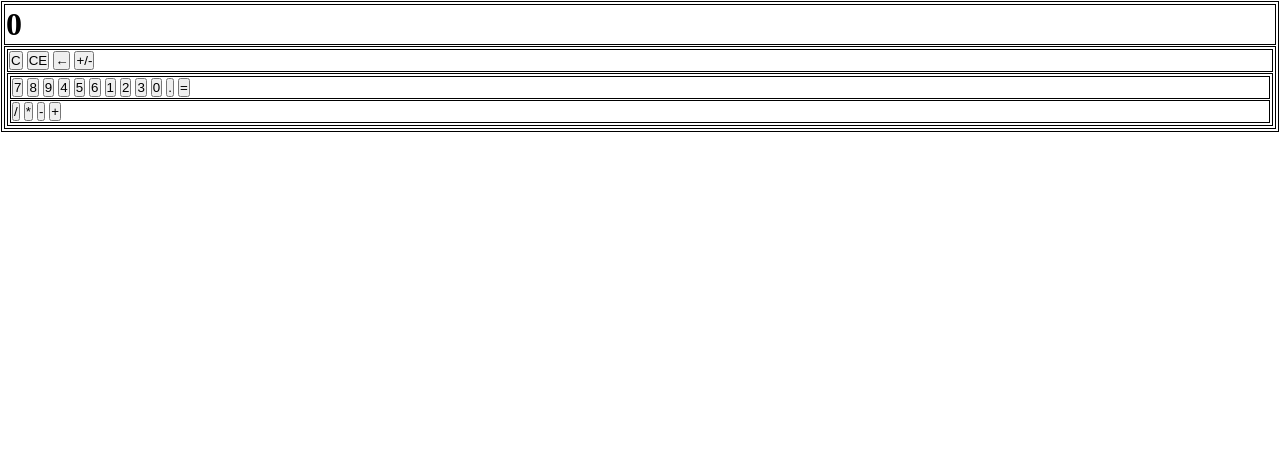
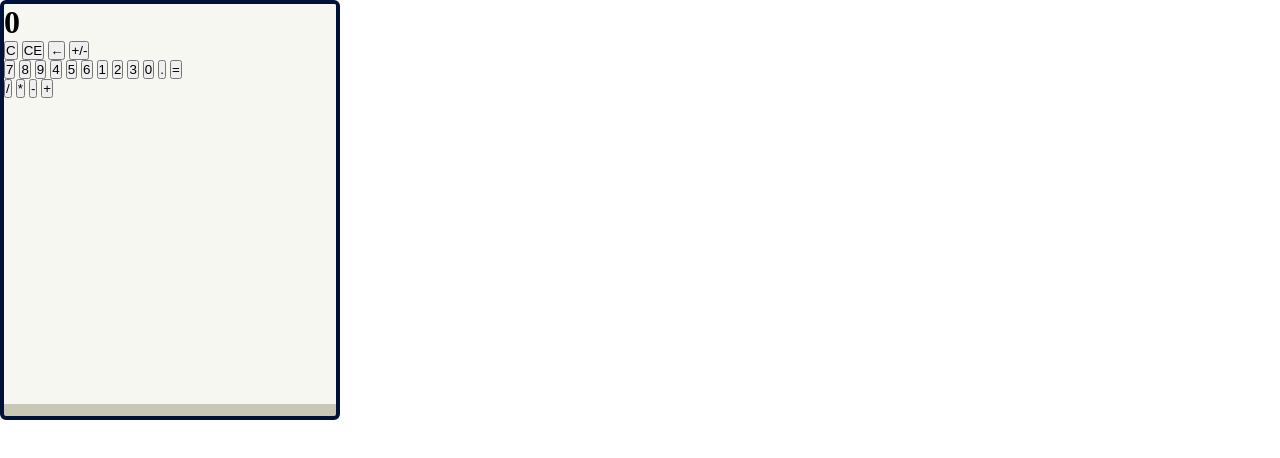
Before and after one commit to thatoneguy087/calculator, a plain HTML site: page index.html in a window 1280 px wide. Drawn offline with Linux system fonts and the light colour scheme.

Commit message:
Add calculator container style
Extra container added to the calculator to aid in styling

```diff
--- a/index.html
+++ b/index.html
@@ -9,7 +9,8 @@
   <title>Calculator</title>
 </head>
 <body>
-  <div class='calculator'>
+  <div class='calculator-container'>
+    <div class="calculator">
       <div class='display'>
         <h1>0</h1>
       </div>
@@ -44,5 +45,6 @@
         </div>
       </div>
     </div>
+  </div>
 </body>
 </html>
--- a/style.css
+++ b/style.css
@@ -4,8 +4,22 @@
   box-sizing: border-box;
 }
 
-div {
+.calculator-container {
+  background-color: #C8C8B5;
+  border: 4px solid #00113A;
+  border-radius: 6px;
+  height: 420px;
+  width: 340px;
+}
+
+.calculator{
+  background-color: #F7F7F2;
+  border-radius: 2px 2px 0 0;
+  height: 400px;
+}
+
+/* div {
   border: 1px solid black;
   padding: 1px;
   margin: 1px;
-}
+} */
```
Lines whose indentation alone changed are shown as unchanged.
